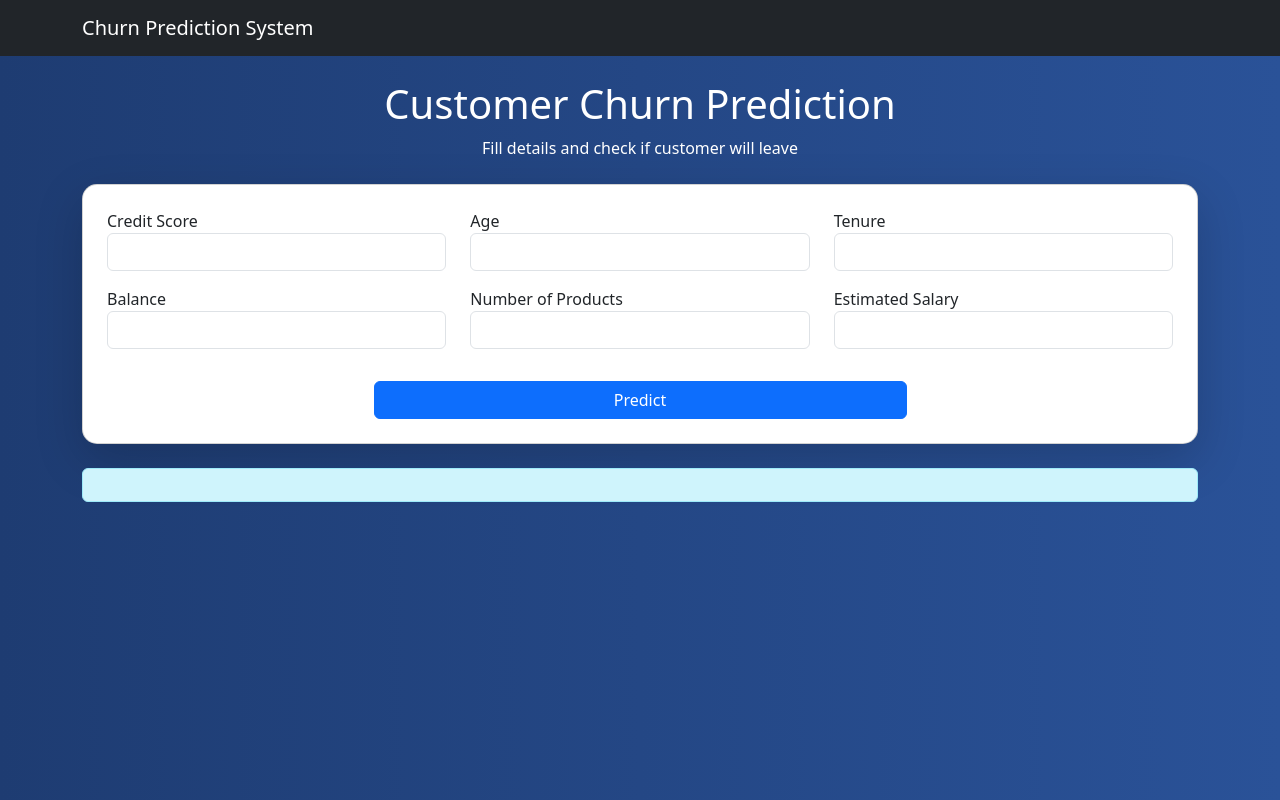
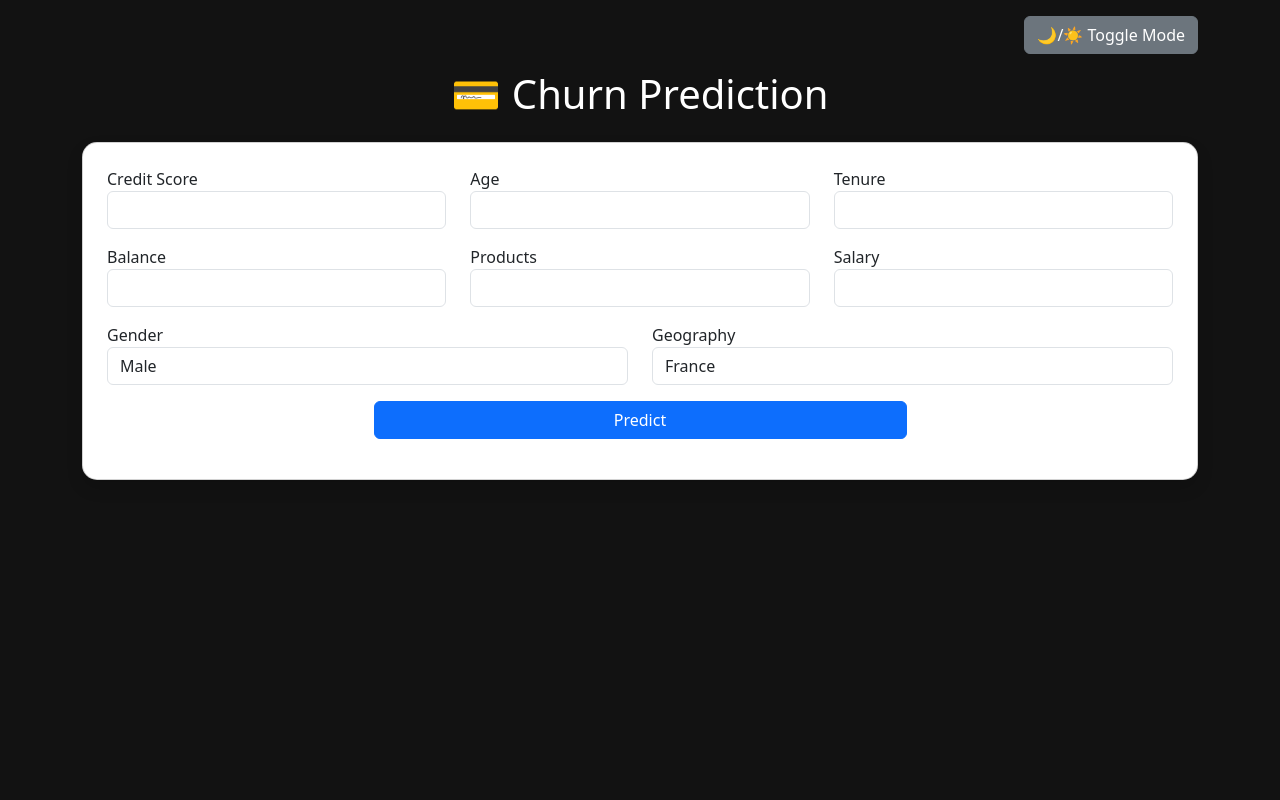
Before and after one commit to rishibhardwaj90/bank-churn-project, a Flask app: page / in a window 1280 px wide. Run offline with Flask 3, Linux system fonts and the light colour scheme; a map, chart or similar area stays blank.

Commit message:
final pro UI

```diff
--- a/app.py
+++ b/app.py
@@ -10,10 +10,14 @@ def home():
 def predict():
     try:
         data = request.get_json()
+        if data["Gender"] == "Male":
+            data["Gender"] = 1
+        else:
+            data["Gender"] = 0
+        geo_map = {"France":0, "Germany":1, "Spain":2}
+        data["Geography"] = geo_map.get(data["Geography"],0)
         input_df = pd.DataFrame([data])
         result = churn_model.predict_churn(input_df)
-        if isinstance(result, str):
-            return jsonify({"error": result})
         prediction = int(result["Churn_Prediction"].iloc[0])
         probability = float(result["Churn_Probability"].iloc[0])
         return jsonify({
--- a/templates/index.html
+++ b/templates/index.html
@@ -4,39 +4,39 @@
 <meta charset="UTF-8">
 <title>Churn Predictor</title>
 
-    <!-- Bootstrap -->
 <link href="https://cdn.jsdelivr.net/npm/bootstrap@5.3.0/dist/css/bootstrap.min.css" rel="stylesheet">
+<script src="https://cdn.jsdelivr.net/npm/chart.js"></script>
 
 <style>
-        body {
-            background: linear-gradient(to right, #1e3c72, #2a5298);
+body.dark {
+    background: #121212;
     color: white;
+}
+body.light {
+    background: #f5f5f5;
+    color: black;
 }
 .card {
     border-radius: 15px;
 }
-        .result-box {
-            font-size: 1.3rem;
-            font-weight: bold;
+.spinner {
+    display: none;
 }
 </style>
 </head>
 
-<body>
+<body class="dark">
 
-<nav class="navbar navbar-dark bg-dark">
-    <div class="container">
-        <span class="navbar-brand">Churn Prediction System</span>
+<div class="container mt-3 text-end">
+    <button onclick="toggleMode()" class="btn btn-secondary">🌙/☀️ Toggle Mode</button>
 </div>
-</nav>
 
-<div class="container text-center mt-4">
-    <h1>Customer Churn Prediction</h1>
-    <p>Fill details and check if customer will leave</p>
+<div class="container text-center mt-3">
+    <h1>💳 Churn Prediction</h1>
 </div>
 
 <div class="container mt-4">
-    <div class="card p-4 shadow-lg">
+<div class="card p-4 shadow">
 
 <div class="row">
     <div class="col-md-4 mb-3">
@@ -62,63 +62,132 @@
     </div>
 
     <div class="col-md-4 mb-3">
-                <label>Number of Products</label>
+        <label>Products</label>
         <input type="number" name="NumOfProducts" class="form-control">
     </div>
 
     <div class="col-md-4 mb-3">
-                <label>Estimated Salary</label>
+        <label>Salary</label>
         <input type="number" name="EstimatedSalary" class="form-control">
     </div>
 </div>
 
+<div class="row">
+    <div class="col-md-6 mb-3">
+        <label>Gender</label>
+        <select name="Gender" class="form-control">
+            <option>Male</option>
+            <option>Female</option>
+        </select>
+    </div>
+
+    <div class="col-md-6 mb-3">
+        <label>Geography</label>
+        <select name="Geography" class="form-control">
+            <option>France</option>
+            <option>Germany</option>
+            <option>Spain</option>
+        </select>
+    </div>
+</div>
+
 <div class="text-center">
-            <button onclick="predictChurn()" class="btn btn-primary w-50 mt-3">
-                Predict
-            </button>
+    <button onclick="predictChurn()" class="btn btn-primary w-50">Predict</button>
+</div>
+
+<div class="text-center mt-3">
+    <div class="spinner-border text-primary spinner" id="loading"></div>
 </div>
 
 </div>
 </div>
 
 <div class="container text-center mt-4">
-    <div id="result" class="alert alert-info result-box"></div>
+    <div id="result" class="p-3 rounded"></div>
+</div>
+
+<div class="container mt-4">
+    <canvas id="gaugeChart"></canvas>
+</div>
+
+<div class="container mt-4">
+    <div id="explanation"></div>
 </div>
 
 <script>
-function predictChurn() {
+
+let chart;
+
+function toggleMode(){
+    document.body.classList.toggle("dark");
+    document.body.classList.toggle("light");
+}
+
+function predictChurn(){
+    document.getElementById("loading").style.display = "block";
+
     const data = {
         CreditScore: document.querySelector('[name="CreditScore"]').value,
         Age: document.querySelector('[name="Age"]').value,
         Tenure: document.querySelector('[name="Tenure"]').value,
         Balance: document.querySelector('[name="Balance"]').value,
         NumOfProducts: document.querySelector('[name="NumOfProducts"]').value,
-        EstimatedSalary: document.querySelector('[name="EstimatedSalary"]').value
+        EstimatedSalary: document.querySelector('[name="EstimatedSalary"]').value,
+        Gender: document.querySelector('[name="Gender"]').value,
+        Geography: document.querySelector('[name="Geography"]').value
     };
 
-    document.getElementById("result").innerHTML = "Predicting...";
+    fetch('/predict_churn',{
+        method:'POST',
+        headers:{'Content-Type':'application/json'},
+        body:JSON.stringify(data)
+    })
+    .then(res=>res.json())
+    .then(res=>{
+        document.getElementById("loading").style.display = "none";
 
-    fetch('/predict_churn', {
-        method: 'POST',
-        headers: { 'Content-Type': 'application/json' },
-        body: JSON.stringify(data)
-    })
-    .then(res => res.json())
-    .then(result => {
-        if (result.error) {
-            document.getElementById("result").innerHTML = "Error: " + result.error;
-        } else {
-            const status = result.Churn_Prediction === 1 ? "Customer will CHURN" : "Customer will STAY";
-            const prob = (result.Churn_Probability * 100).toFixed(2);
+        if(res.error){
+            document.getElementById("result").innerHTML = res.error;
+            return;
+        }
+
+        let prob = res.Churn_Probability * 100;
+
+        // Color result
+        let color = res.Churn_Prediction==1 ? "red" : "green";
+        let text = res.Churn_Prediction==1 ? "Customer will CHURN" : "Customer will STAY";
 
         document.getElementById("result").innerHTML =
-                status + "<br>Probability: " + prob + "%";
+            "<h3 style='color:"+color+"'>" + text + "</h3>" +
+            "<p>Probability: "+prob.toFixed(2)+"%</p>";
+
+        // Chart
+        if(chart) chart.destroy();
+        chart = new Chart(document.getElementById('gaugeChart'),{
+            type:'doughnut',
+            data:{
+                datasets:[{
+                    data:[prob,100-prob]
+                }]
             }
+        });
+
+        // Explanation (simple logic)
+        let explanation = "Main factors: ";
+        if(data.CreditScore < 500) explanation += "Low Credit Score, ";
+        if(data.Age > 50) explanation += "High Age, ";
+        if(data.Balance > 100000) explanation += "High Balance, ";
+
+        document.getElementById("explanation").innerHTML =
+            "<b>Why churn?</b><br>" + explanation;
+
     })
-    .catch(() => {
-        document.getElementById("result").innerHTML = "Server Error";
+    .catch(()=>{
+        document.getElementById("loading").style.display = "none";
+        document.getElementById("result").innerHTML = "Server error";
     });
 }
+
 </script>
 
 </body>
```
Lines whose indentation alone changed are shown as unchanged.
